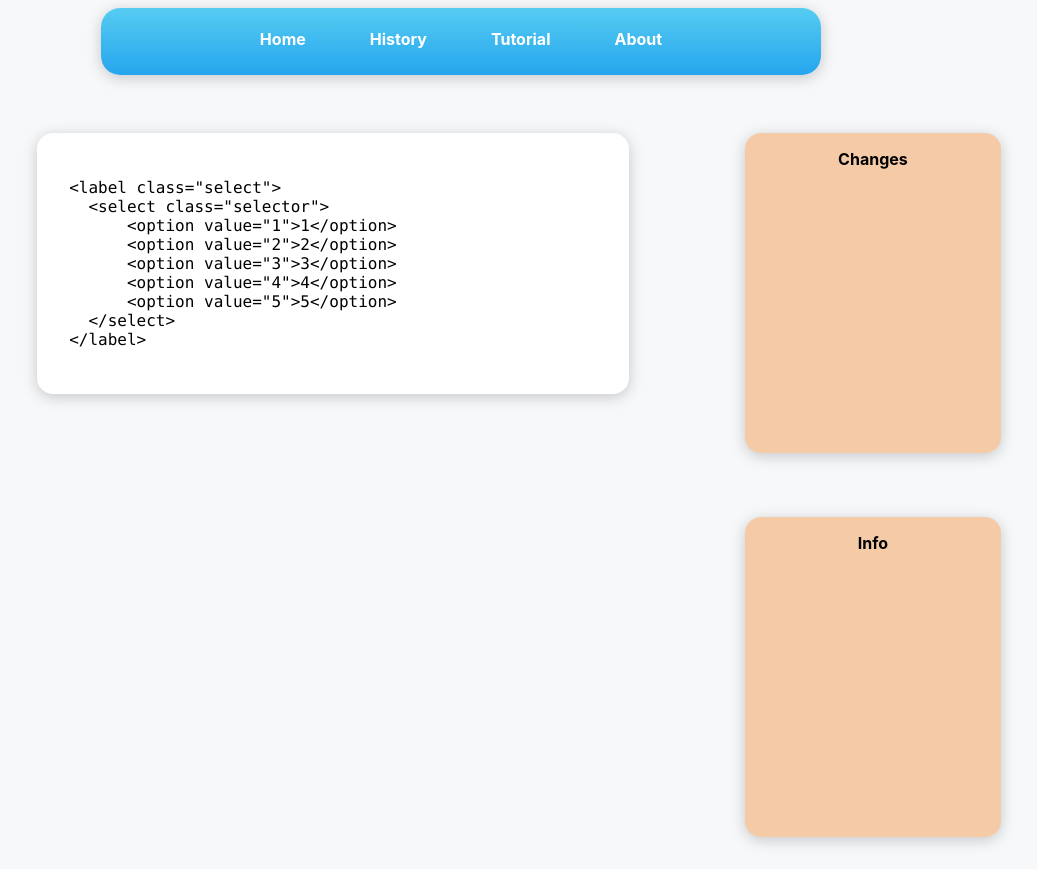
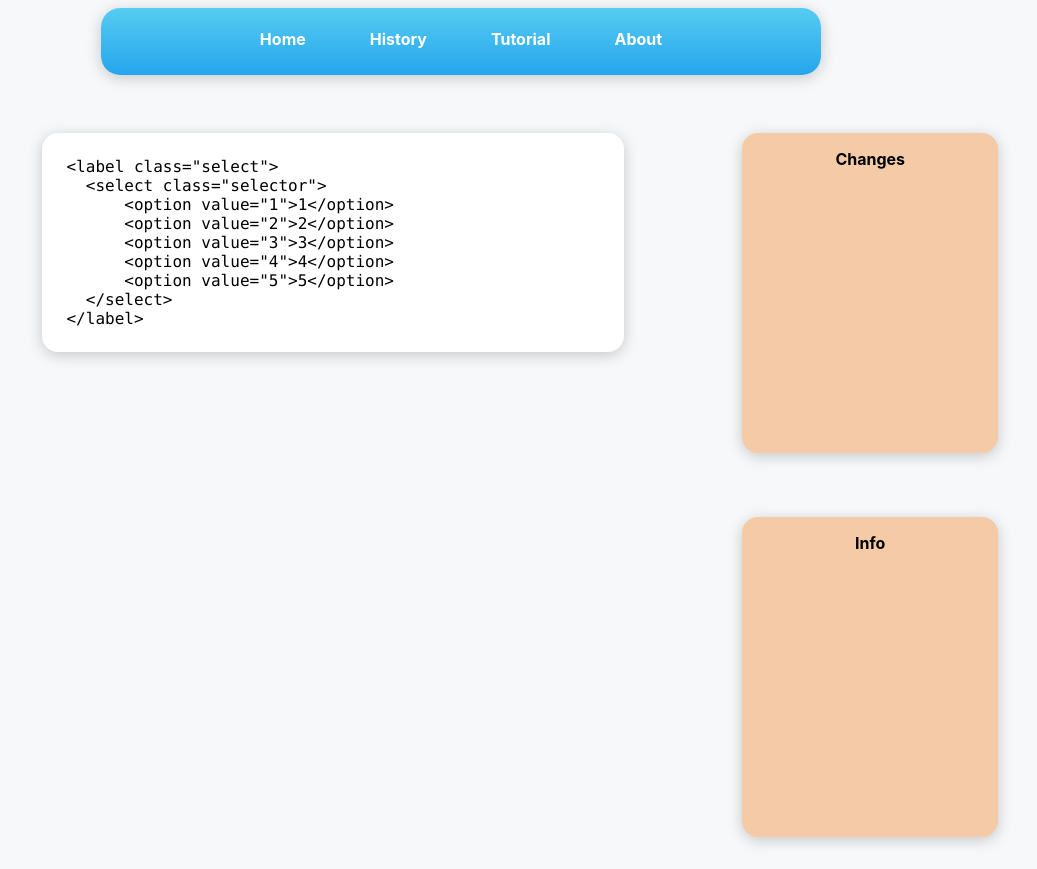
Before and after one commit to Bluuax/gistory, a React (Create React App) app: page / in a window 1280 px wide. Shown: the whole page, without its empty margins (179-1216 px from the left). Built offline with nearby package versions, Linux system fonts and the light colour scheme.

Commit message:
CSS-fixes

```diff
--- a/src/history/Code.css
+++ b/src/history/Code.css
@@ -1,8 +1,11 @@
 .Code {
   margin: 2rem 1rem 2rem 1rem;
-  padding: 2rem;
   background: white;
   border-radius: 1rem;
-  box-shadow: 0px 3px 15px rgba(0,0,0,0.2);
+  box-shadow: 0px 3px 15px rgba(0, 0, 0, 0.2);
   text-align: left;
 }
+
+.Code-block {
+  padding: 1.5rem;
+}
--- a/src/history/Code.js
+++ b/src/history/Code.js
@@ -5,7 +5,7 @@ export class Code extends Component {
   render() {
     return (
       <div className="Code">
-        <pre>
+        <pre className="Code-block">
           <code>
             {`<label class="select">
   <select class="selector">
```
